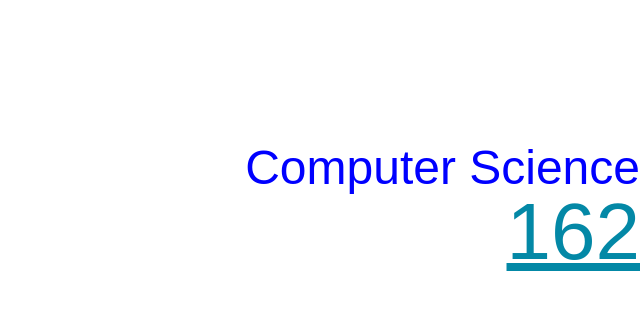
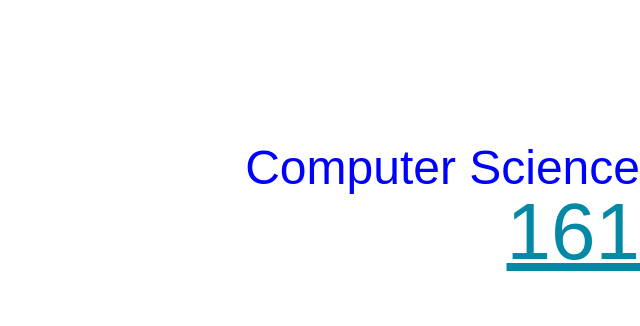
Before and after one commit to tballa12/tballa12.github.io, a plain HTML site: page index.html in a window 1280 px wide. Shown: the top 326 px of the page, 640-1280 px from the left. Drawn offline with Linux system fonts and the light colour scheme.

Commit message:
Update index.html

```diff
--- a/index.html
+++ b/index.html
@@ -11,7 +11,7 @@
 				<p>My Portfolio</p>
 			<h2>Computer Science</h2>
 			<ul>
-						<li><a href="CS_161/index.html">162</></li>
+						<li><a href="CS_161/index.html">161</></li>
 
 				<ul>
 						<img src="	http://proofofalien.com/wp-content/uploads/2016/02/Will-aliens-attack-earth-Did-NASA-Confirm-the-alien-invasion.jpg"
```
